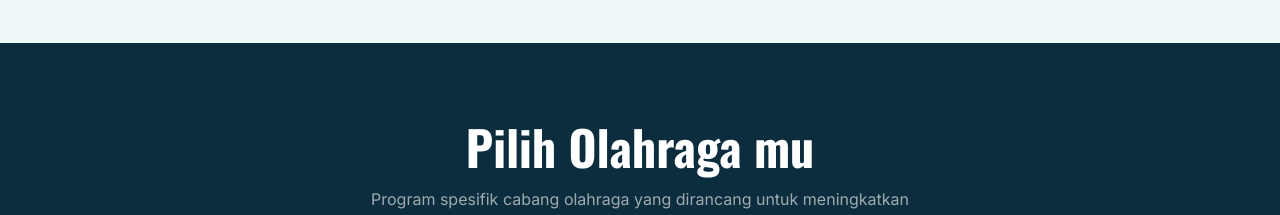
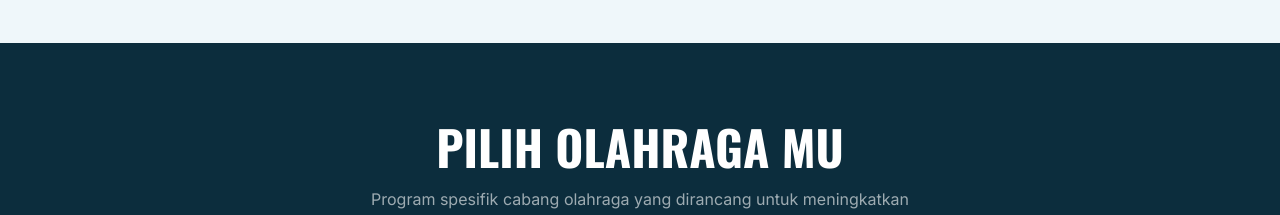
Before and after one commit to revitopradipa/resep-gerak, a Next.js app: page / in a window 1280 px wide. Shown: the part 3460-3675 px from the top of the page. Built offline with nearby package versions, Linux system fonts and the light colour scheme; no server answers; the database is empty.

Commit message:
Changes the pdf download into pdf viewer

```diff
--- a/app/components/LibrarySection.js
+++ b/app/components/LibrarySection.js
@@ -67,7 +67,6 @@ export default function LibrarySection() {
             <a
               key={i}
               href="/SAMPLE.pdf"
-              download={`${book.title.replace(/[^a-zA-Z0-9]/g, '_')}.pdf`}
               target="_blank"
               rel="noopener noreferrer"
               className="group reveal"
--- a/app/components/SportsSection.js
+++ b/app/components/SportsSection.js
@@ -80,7 +80,7 @@ export default function SportsSection() {
     <section id="sports" className="py-20 bg-[#0C2D3D] text-white">
       <div className="container mx-auto px-6">
         <div className="text-center mb-16">
-          <h2 className="font-oswald text-4xl md:text-5xl font-bold mb-4">Pilih Olahraga mu</h2>
+          <h2 className="font-oswald text-4xl md:text-5xl font-bold mb-4">PILIH OLAHRAGA MU</h2>
           <p className="font-inter text-base text-white/60 max-w-xl mx-auto">
             Program spesifik cabang olahraga yang dirancang untuk meningkatkan output atletik dan ketahanan cedera.
           </p>
--- a/app/library/page.js
+++ b/app/library/page.js
@@ -104,7 +104,6 @@ export default function LibraryPage() {
               <a
                 key={i}
                 href="/SAMPLE.pdf"
-                download={`${book.title.replace(/[^a-zA-Z0-9]/g, '_')}.pdf`}
                 target="_blank"
                 rel="noopener noreferrer"
                 className="group relative"
```
